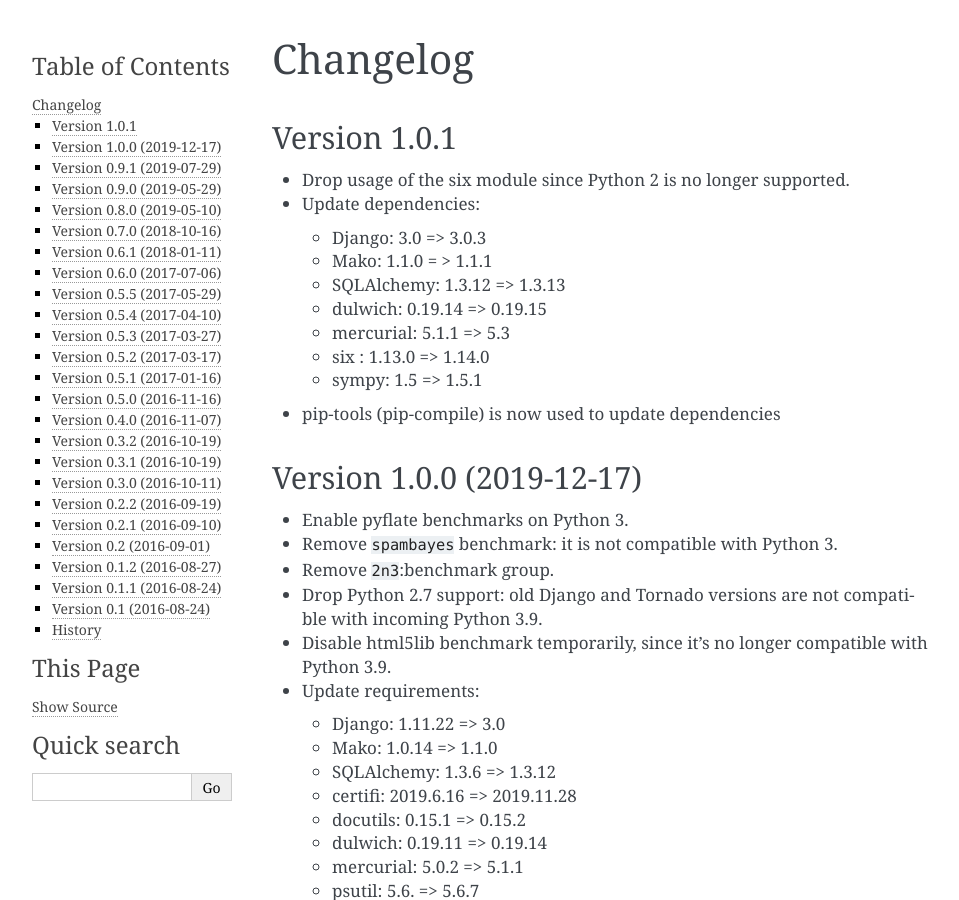
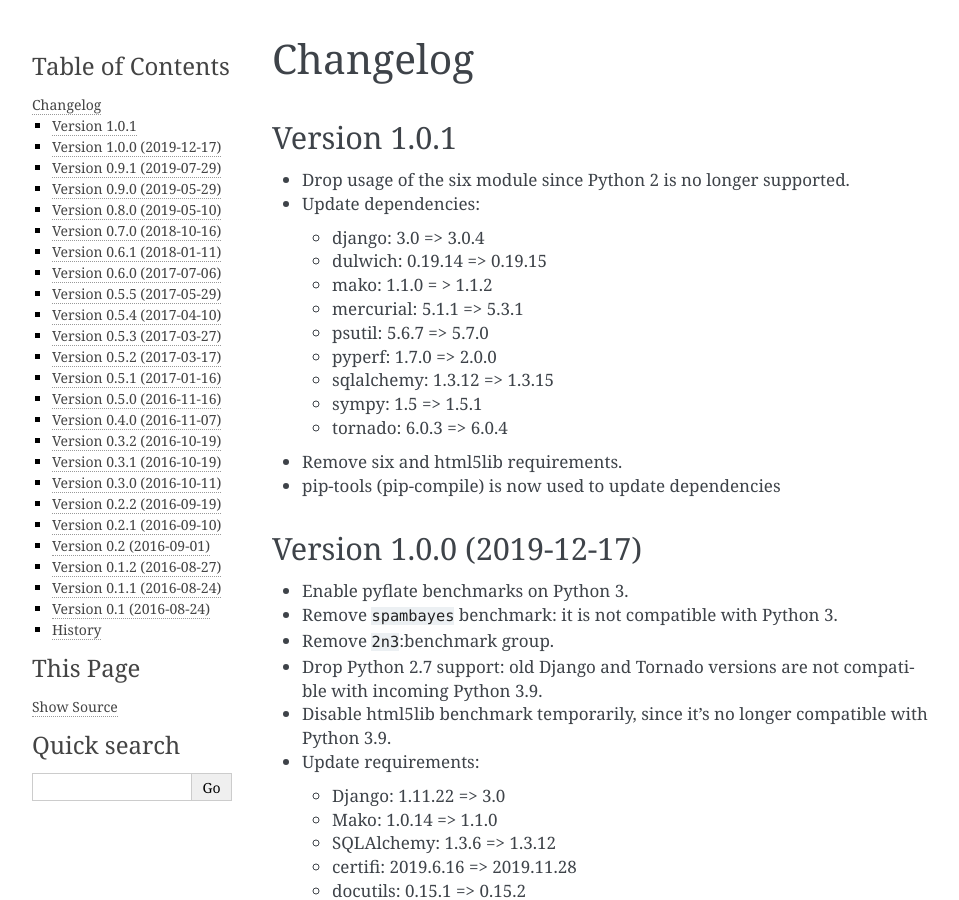
Before and after one commit to python/pyperformance, a Sphinx documentation site: the page built from doc/changelog.rst, in a window 1280 px wide and 900 px high. Shown: the whole window, without its empty margins (148-1107 px from the left). Built offline with Sphinx 7.4.7, drawn with Linux system fonts in a browser that asks for light colours.

Commit message:
Update requirements

```diff
--- a/doc/changelog.rst
+++ b/doc/changelog.rst
@@ -7,14 +7,17 @@
 * Drop usage of the six module since Python 2 is no longer supported.
 * Update dependencies:
 
-  * Django: 3.0 => 3.0.3
-  * Mako: 1.1.0 = > 1.1.1
-  * SQLAlchemy: 1.3.12 => 1.3.13
+  * django: 3.0 => 3.0.4
   * dulwich: 0.19.14 => 0.19.15
-  * mercurial: 5.1.1 => 5.3
-  * six : 1.13.0 => 1.14.0
+  * mako: 1.1.0 = > 1.1.2
+  * mercurial: 5.1.1 => 5.3.1
+  * psutil: 5.6.7 => 5.7.0
+  * pyperf: 1.7.0 => 2.0.0
+  * sqlalchemy: 1.3.12 => 1.3.15
   * sympy: 1.5 => 1.5.1
+  * tornado: 6.0.3 => 6.0.4
 
+* Remove six and html5lib requirements.
 * pip-tools (pip-compile) is now used to update dependencies
 
 Version 1.0.0 (2019-12-17)
--- a/setup.py
+++ b/setup.py
@@ -9,7 +9,7 @@
 #
 #  - python3 -m pip install --user --upgrade pip-tools
 #  - git clean -fdx  # remove all untracked files!
-#  - cd pyperformance; pip-compile requirements.in
+#  - (cd pyperformance; pip-compile --upgrade requirements.in)
 #
 # Prepare a release:
 #
```
Also changed, not shown: 2 other files.
